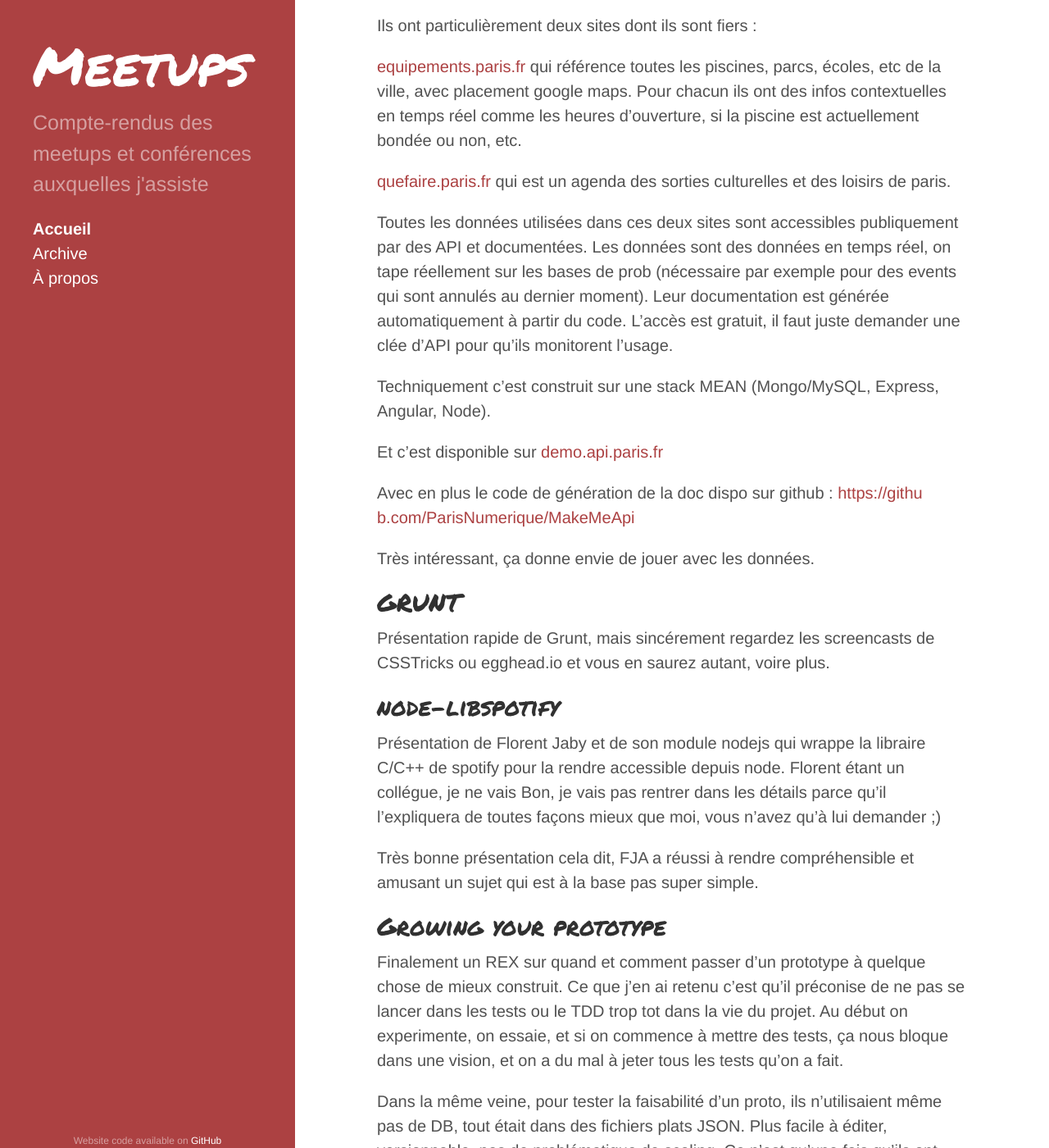
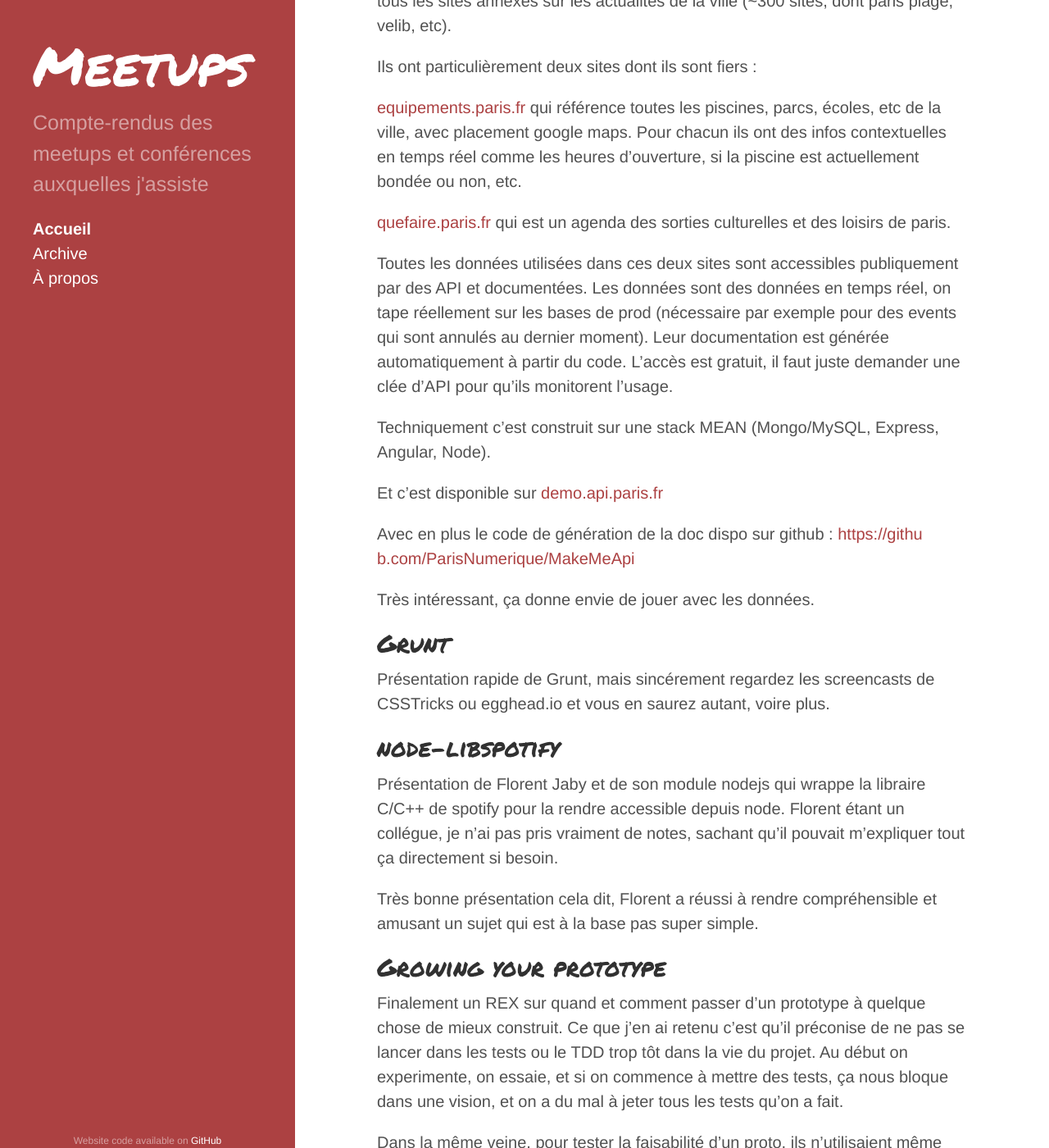
Before and after one commit to pixelastic/meetups.pixelastic.com, a Jekyll site: the page built from index.html, in a window 1280 px wide and 1400 px high, scrolled down 3566 px. Shown: the whole window at 82% size. Built offline with Jekyll 4.4.1, drawn with Linux system fonts in a browser that asks for light colours; Markdown is read by kramdown in place of the engine named in the settings; the list of posts is cut into pages by our own code; some of the changed text lies outside the part shown.

Commit message:
nodeJS 5

```diff
--- a/_posts/2014-01-08-nodejs-chapitre-5.md
+++ b/_posts/2014-01-08-nodejs-chapitre-1-conference-5.md
@@ -1,3 +1,7 @@
+---
+layout: post
+title: nodeJS Paris Chapitre 1, Conférence 5
+---
 
 ## Introduction
 
@@ -7,7 +11,7 @@
 
 Présentation de "Paris Numérique”, le département de la direction de la
 communication de la ville de Paris. Ce sont les responsables du site paris.fr
-et de tous les sites annexes sur les actualités de la ville (~300 sites, donc
+et de tous les sites annexes sur les actualités de la ville (~300 sites, dont
 paris plage, velib, etc).
 
 Ils ont particulièrement deux sites dont ils sont fiers :
@@ -22,7 +26,7 @@
 
 Toutes les données utilisées dans ces deux sites sont accessibles publiquement
 par des API et documentées. Les données sont des données en temps réel, on
-tape réellement sur les bases de prob (nécessaire par exemple pour des events
+tape réellement sur les bases de prod (nécessaire par exemple pour des events
 qui sont annulés au dernier moment). Leur documentation est générée
 automatiquement à partir du code. L'accès est gratuit, il faut juste demander
 une clée d'API pour qu'ils monitorent l'usage.
@@ -37,7 +41,7 @@
 
 Très intéressant, ça donne envie de jouer avec les données.
 
-## GRUNT
+## Grunt
 
 Présentation rapide de Grunt, mais sincérement regardez les screencasts de
 CSSTricks ou egghead.io et vous en saurez autant, voire plus.
@@ -45,20 +49,18 @@
 ## node-libspotify
 
 Présentation de Florent Jaby et de son module nodejs qui wrappe la libraire C/C++ de
-spotify pour la rendre accessible depuis node. Florent étant un collégue, je ne
-vais
-Bon, je vais pas rentrer dans
-les détails parce qu'il l'expliquera de toutes façons mieux que moi, vous
-n'avez qu'à lui demander ;)
+spotify pour la rendre accessible depuis node. Florent étant un collégue, je
+n'ai pas pris vraiment de notes, sachant qu'il pouvait m'expliquer tout ça
+directement si besoin.
 
-Très bonne présentation cela dit, FJA a réussi à rendre compréhensible et
+Très bonne présentation cela dit, Florent a réussi à rendre compréhensible et
 amusant un sujet qui est à la base pas super simple.
 
 ## Growing your prototype
 
 Finalement un REX sur quand et comment passer d'un prototype à quelque chose
 de mieux construit. Ce que j'en ai retenu c'est qu'il préconise de ne pas se
-lancer dans les tests ou le TDD trop tot dans la vie du projet. Au début on
+lancer dans les tests ou le TDD trop tôt dans la vie du projet. Au début on
 experimente, on essaie, et si on commence à mettre des tests, ça nous bloque
 dans une vision, et on a du mal à jeter tous les tests qu'on a fait.
 
```
Also changed, not shown: other parts of _posts/2014-01-08-nodejs-chapitre-1-conference-5.md (+2 -2 lines), _posts/2014-04-08-humantalks-avril-2014.md (renamed from _posts/2014-04-08-humantalks.md).
